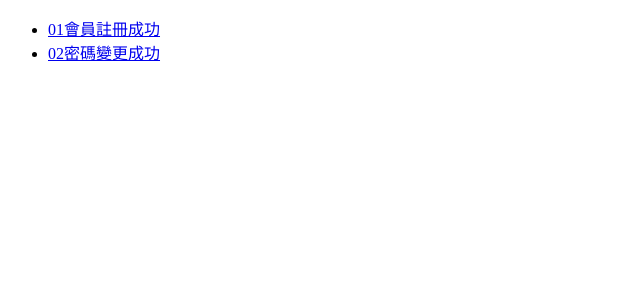
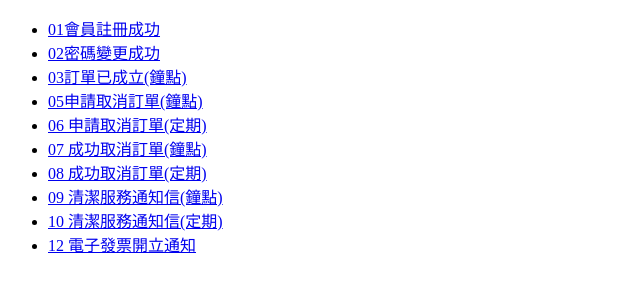
Before and after one commit to katherine1021/katherine21, a plain HTML site: page 0605_dingcleanmail/index.html in a window 1280 px wide. Shown: the whole page, without its empty margins (0-640 px from the left). Drawn offline with Linux system fonts and the light colour scheme.

Commit message:
Update index.html

```diff
--- a/0605_dingcleanmail/index.html
+++ b/0605_dingcleanmail/index.html
@@ -10,6 +10,16 @@
 <ul>
   <li><a href="01會員註冊成功" target="view_window">01會員註冊成功</a></li>
   <li><a href="02密碼變更成功" target="view_window">02密碼變更成功</a></li>
+  <li><a href="03訂單已成立(鐘點)" target="view_window">03訂單已成立(鐘點)</a></li>
+  <li><a href="05申請取消訂單(鐘點)" target="view_window">05申請取消訂單(鐘點)</a></li>
+  <li><a href="06申請取消訂單(定期)" target="view_window">06 申請取消訂單(定期)</a></li>
+  <li><a href="07 成功取消訂單(鐘點)" target="view_window">07 成功取消訂單(鐘點)</a></li>
+  <li><a href="08 成功取消訂單(定期)" target="view_window">08 成功取消訂單(定期)</a></li>
+  <li><a href="09 清潔服務通知信(鐘點)" target="view_window">09 清潔服務通知信(鐘點)</a></li>
+  <li><a href="10 清潔服務通知信(定期)" target="view_window">10 清潔服務通知信(定期)</a></li>
+  <li><a href="12 電子發票開立通知" target="view_window">12 電子發票開立通知</a></li>
+
+
 </ul>
 
 </body>
```
